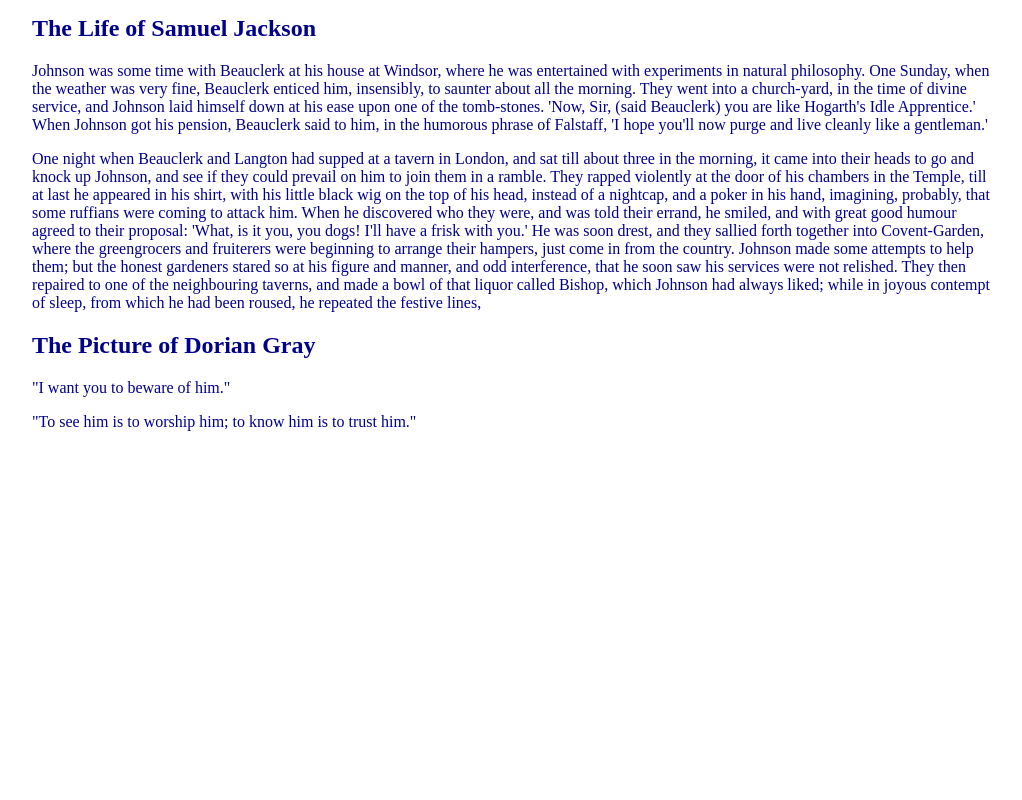
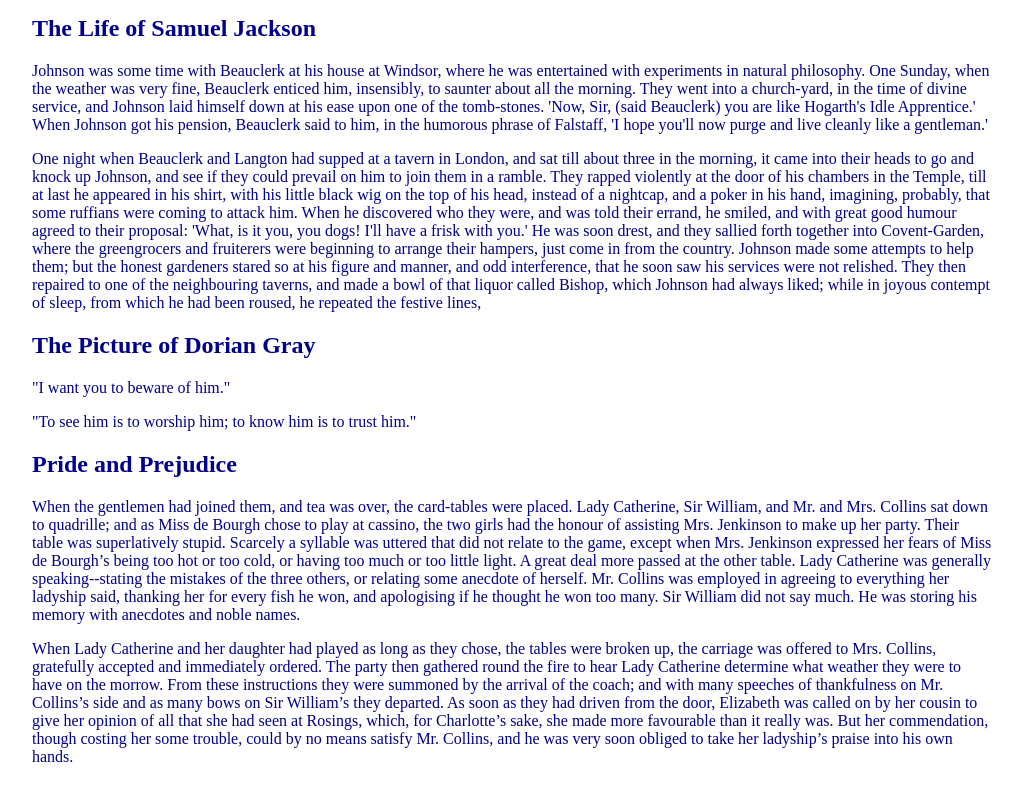
Before and after one commit to RVCC-IDMX/branching-idmxstudent, a plain HTML site: page index.html in a window 1280 px wide. Shown: the part 860-1660 px from the top of the page, without its empty margins (128-1150 px from the left). Before the commit the page ends 1339 px from the top, so only its background shows below. Drawn offline with Linux system fonts and the light colour scheme.

Commit message:
add Pride and Prejudice

```diff
--- a/index.html
+++ b/index.html
@@ -6,6 +6,7 @@
     <title>Branching</title>
     <link rel="stylesheet" href="css/style.css" />
   </head>
+
   <body>
     <h1>Branching</h1>
     <h2>The Adventures of Sherlock Holmes</h2>
@@ -122,5 +123,38 @@
     <p>"I want you to beware of him."</p>
 
     <p>"To see him is to worship him; to know him is to trust him."</p>
+
+    <h2>Pride and Prejudice</h2>
+
+    <p>
+      When the gentlemen had joined them, and tea was over, the card-tables were
+      placed. Lady Catherine, Sir William, and Mr. and Mrs. Collins sat down to
+      quadrille; and as Miss de Bourgh chose to play at cassino, the two girls
+      had the honour of assisting Mrs. Jenkinson to make up her party. Their
+      table was superlatively stupid. Scarcely a syllable was uttered that did
+      not relate to the game, except when Mrs. Jenkinson expressed her fears of
+      Miss de Bourgh’s being too hot or too cold, or having too much or too
+      little light. A great deal more passed at the other table. Lady Catherine
+      was generally speaking--stating the mistakes of the three others, or
+      relating some anecdote of herself. Mr. Collins was employed in agreeing to
+      everything her ladyship said, thanking her for every fish he won, and
+      apologising if he thought he won too many. Sir William did not say much.
+      He was storing his memory with anecdotes and noble names.
+    </p>
+
+    <p>
+      When Lady Catherine and her daughter had played as long as they chose, the
+      tables were broken up, the carriage was offered to Mrs. Collins,
+      gratefully accepted and immediately ordered. The party then gathered round
+      the fire to hear Lady Catherine determine what weather they were to have
+      on the morrow. From these instructions they were summoned by the arrival
+      of the coach; and with many speeches of thankfulness on Mr. Collins’s side
+      and as many bows on Sir William’s they departed. As soon as they had
+      driven from the door, Elizabeth was called on by her cousin to give her
+      opinion of all that she had seen at Rosings, which, for Charlotte’s sake,
+      she made more favourable than it really was. But her commendation, though
+      costing her some trouble, could by no means satisfy Mr. Collins, and he
+      was very soon obliged to take her ladyship’s praise into his own hands.
+    </p>
   </body>
 </html>
```
